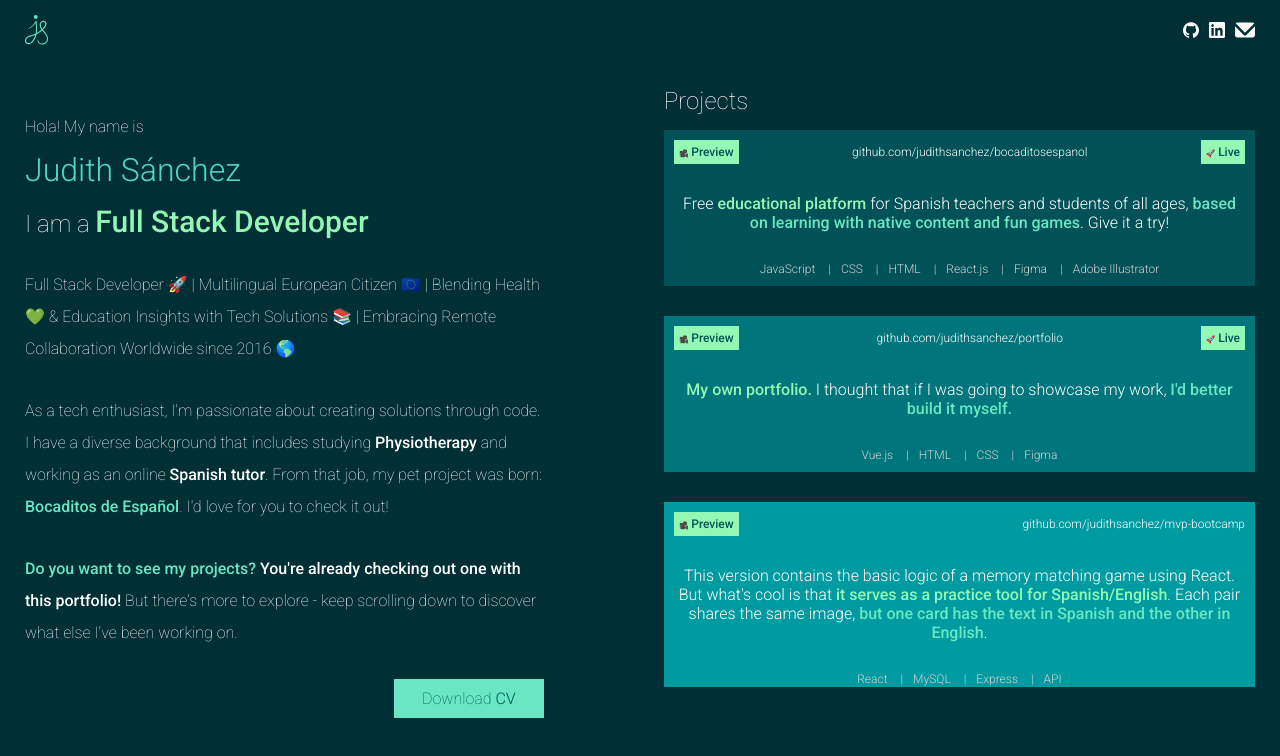
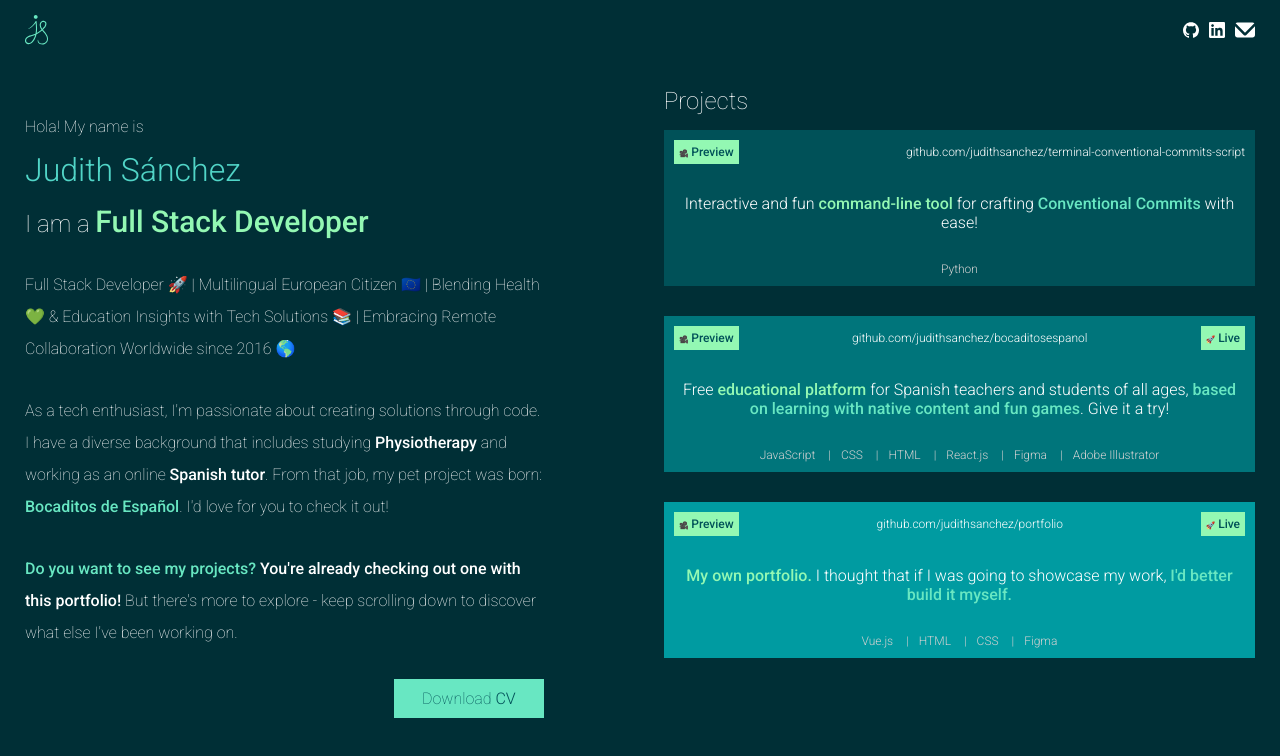
Before and after one commit to judithsanchez/portfolio, a Vue app: page / in a window 1280 px wide. Shown: the top 756 px of the page. Built offline with nearby package versions, Linux system fonts and the light colour scheme.

Commit message:
♻️  refactor (new-project): add python conventional commit cli

```diff
--- a/src/portfolio-info.js
+++ b/src/portfolio-info.js
@@ -75,8 +75,21 @@ const portfolioJudithSanchez = new Portfolio({
     'UI/UX Design',
     'Vue',
     'Webpack',
+    'Python'
   ],
   projects: [
+        {
+      title: 'Conventional Commits CLI',
+      repository: 'github.com/judithsanchez/terminal-conventional-commits-script',
+      livePreview:
+        'loom.com/share/36199bc273294c0ca053e99d94aa7535?sid=41a632fb-40f5-44d9-8008-c037f645d9ff',
+      liveVersion: '',
+      description:
+        'Interactive and fun <span class="highlight1">command-line tool</span> for crafting <span class="highlight2">Conventional Commits</span> with ease!',
+      skillsApplied: [
+        'Python',
+      ],
+    },
     {
       title: 'Bocaditos de Español',
       repository: 'github.com/judithsanchez/bocaditosespanol',
```
